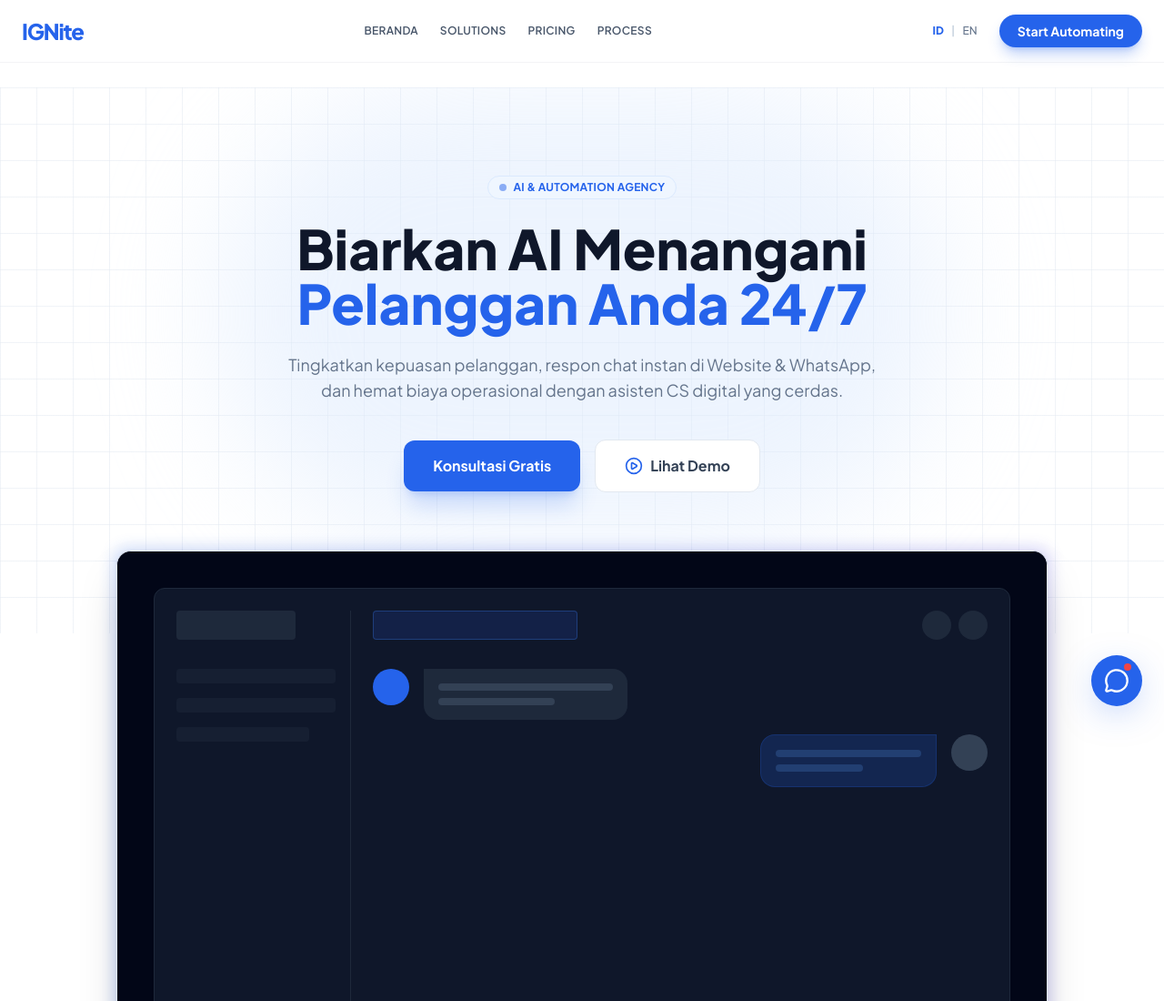
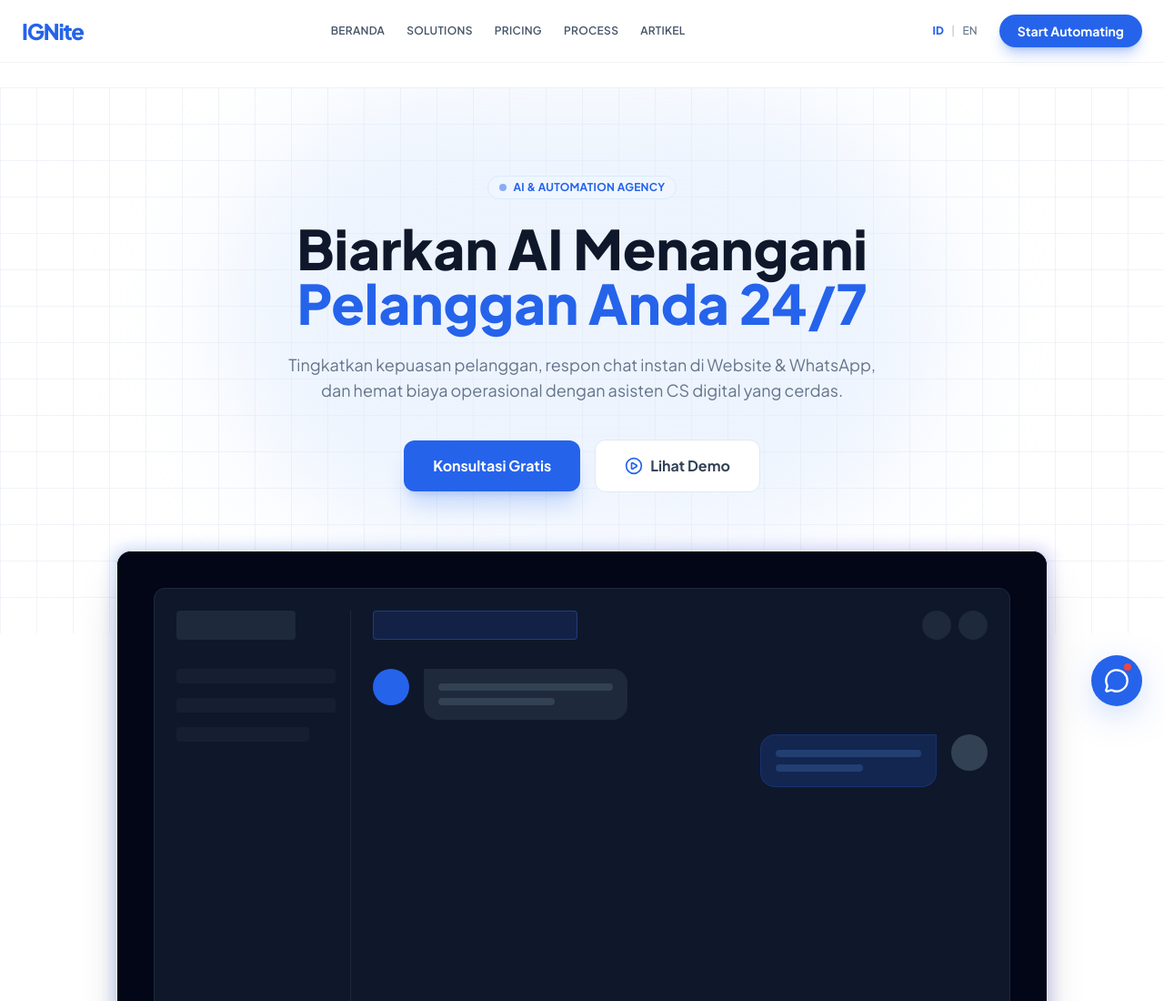
Before and after one commit to eliotinginjesus/agencyxai, a website: page gemini-chatbot-api/public/aiautomation.html in a window 1280 px wide. Shown: the top 1100 px of the page at 91% size. Drawn offline with nearby package versions, Linux system fonts and the light colour scheme.

Commit message:
connect all

```diff
--- a/gemini-chatbot-api/public/aiautomation.html
+++ b/gemini-chatbot-api/public/aiautomation.html
@@ -77,6 +77,7 @@
                 <a href="#solutions" class="text-xs font-semibold text-slate-600 hover:text-blue-600 transition-colors uppercase tracking-wide" data-key="nav_solutions">Solutions</a>
                 <a href="#pricing" class="text-xs font-semibold text-slate-600 hover:text-blue-600 transition-colors uppercase tracking-wide" data-key="nav_pricing">Pricing</a>
                 <a href="#process" class="text-xs font-semibold text-slate-600 hover:text-blue-600 transition-colors uppercase tracking-wide" data-key="nav_process">Process</a>
+                <a href="index.html#article" class="text-xs font-semibold text-slate-600 hover:text-blue-600 transition-colors uppercase tracking-wide" data-key="nav_article">Artikel</a>
             </nav>
 
             <div class="hidden md:flex items-center gap-6">
@@ -113,6 +114,7 @@
             <a href="#solutions" class="block text-lg font-bold text-slate-800 hover:text-blue-600 py-2 border-b border-gray-50" data-key="nav_solutions">Solutions</a>
             <a href="#pricing" class="block text-lg font-bold text-slate-800 hover:text-blue-600 py-2 border-b border-gray-50" data-key="nav_pricing">Pricing</a>
             <a href="#process" class="block text-lg font-bold text-slate-800 hover:text-blue-600 py-2 border-b border-gray-50" data-key="nav_process">Process</a>
+            <a href="index.html#article" class="block text-lg font-bold text-slate-800 hover:text-blue-600 py-2 border-b border-gray-50" data-key="nav_article">Artikel</a>
             <button class="w-full bg-blue-600 text-white py-3 rounded-xl font-bold text-base mt-6 shadow-lg shadow-blue-600/30" data-key="btn_start">Start Automating</button>
         </div>
     </header>
@@ -653,10 +655,12 @@
                 footer_privacy: "Kebijakan Privasi",
                 footer_term: "Syarat & Ketentuan",
 
+                nav_article: "Artikel",
                 chat_welcome: "Halo! 👋 Tertarik dengan solusi automasi? Saya bisa jelaskan bagaimana AI bisa menghemat waktu Anda.",
                 chat_placeholder: "Tanya tentang automasi..."
             },
             en: {
+                nav_article: "Article",
                 nav_home: "Home",
                 nav_solutions: "Solutions",
                 nav_benefits: "Benefits",
```
Also changed, not shown: gemini-chatbot-api/public/compant.html (+4 -0 lines), gemini-chatbot-api/public/design.html (+2 -0 lines), gemini-chatbot-api/public/digitalmarketing.html (+4 -0 lines), gemini-chatbot-api/public/portfolio.html (+4 -0 lines), gemini-chatbot-api/public/webdevelopment.html (+2 -0 lines).
